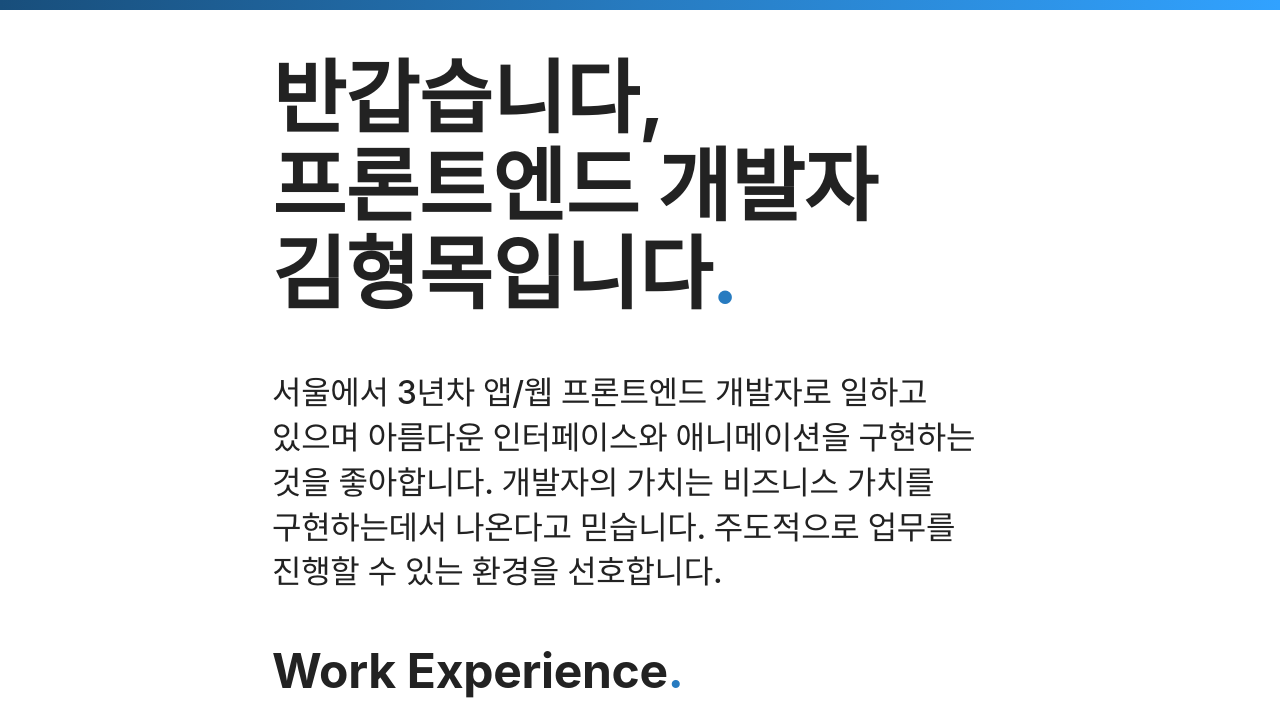
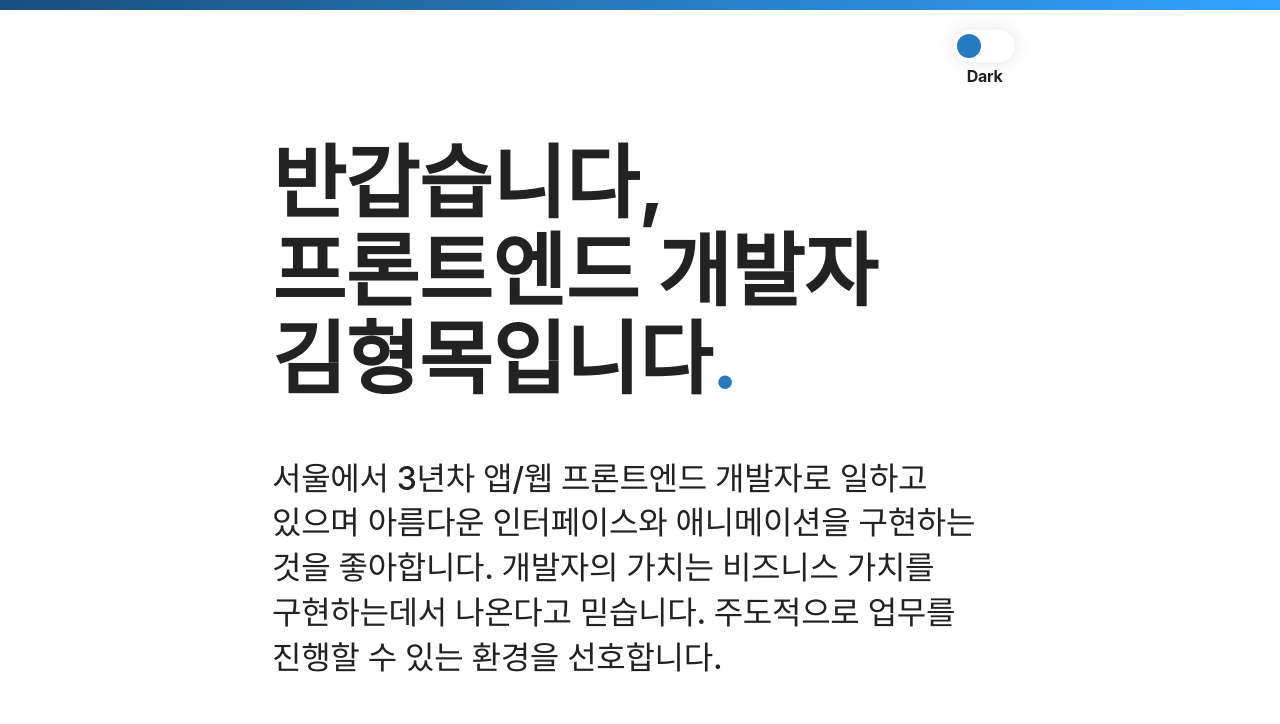
Before and after one commit to hmhm2292/hyungmok-resume, a website built with Parcel: page src/index.html in a window 1280 px wide. Shown: the top 724 px of the page. Built offline with nearby package versions, Linux system fonts and the light colour scheme; a web font is replaced by a local one.

Commit message:
add dark mode

```diff
--- a/src/index.html
+++ b/src/index.html
@@ -39,6 +39,43 @@
 
   <body>
     <div class="container">
+      <div class="toggleContainer">
+        <div class="toggleSwitchContainer">
+          <input
+            onclick="toggleDarkMode()"
+            type="checkbox"
+            id="toggle"
+            hidden
+          />
+          <label for="toggle" class="toggleSwitch">
+            <span class="toggleButton"></span>
+          </label>
+          <div id="toggleLabel" class="toggleLabel">Dark</div>
+        </div>
+        <script>
+          var dark =
+            window.matchMedia &&
+            window.matchMedia("(prefers-color-scheme: dark)").matches;
+
+          var element = document.body;
+          var toggle = document.getElementById("toggle");
+          var toggleLabel = document.getElementById("toggleLabel");
+
+          if (dark) {
+            toggle.checked = true;
+            toggleDarkMode();
+          }
+
+          function toggleDarkMode() {
+            element.classList.toggle("dark-mode");
+            if (toggle.checked) {
+              toggleLabel.innerText = "Light";
+            } else {
+              toggleLabel.innerText = "Dark";
+            }
+          }
+        </script>
+      </div>
       <section>
         <h1>
           반갑습니다,<br />프론트엔드 개발자 김형목입니다<span
--- a/src/main.css
+++ b/src/main.css
@@ -9,7 +9,7 @@
 }
 
 html,
-body {
+body  {
   font-size: 16px;
   word-break: keep-all;
   font-family: Pretendard, -apple-system, BlinkMacSystemFont, Bazier Square,
@@ -23,6 +23,13 @@ body {
   -webkit-font-smoothing: antialiased;
   -moz-osx-font-smoothing: grayscale;
 }
+
+.dark-mode {
+  background-color:#282A35;
+  color: #eeeeee;
+}
+
+
 
 @media screen and (max-width: 960px) {
   html,
@@ -42,6 +49,8 @@ body:before {
   background:#184e7b;
   background: linear-gradient(to right, #184e7b, #277BC0, #31a2ff);
 }
+
+
 
 section {
   padding: 0 2rem;
@@ -131,6 +140,7 @@ ul > li:before {
   width: 100%;
   max-width: 50rem;
   margin: auto;
+  margin-top: 30px;
 }
 
 .period-mark {
@@ -159,9 +169,6 @@ ul > li:before {
   display: flex;
   flex-direction: column;
 }
-
-
-
 .other {
   flex-direction: column;
   padding: 3rem 0;
@@ -187,3 +194,64 @@ ul > li:before {
   display: block;
   margin-bottom: 1.5rem;
 }
+
+.toggleContainer {
+  display: flex;
+  position: relative;
+  justify-content: flex-end;
+  margin-right:25px;
+}
+
+.toggleSwitchContainer {
+  position: relative;
+  display: flex;
+  flex-direction: column;
+  align-items: center;
+  text-align: center;
+}
+
+
+.toggleSwitch {
+  width: 3.8rem;
+  height: 2rem;
+  display: block;
+  position: relative;
+  border-radius: 2rem;
+  background-color:  #ffffff;
+  box-shadow: 0 0 1rem 1px rgba(0 0 0 / 10%);
+  cursor: pointer;
+}
+
+
+.toggleSwitch .toggleButton {
+  width: 1.5rem;
+  height: 1.5rem;
+  position: absolute;
+  top: 50%;
+  left: .2rem;
+  transform: translateY(-50%);
+  border-radius: 50%;
+  background:#277BC0;
+}
+
+.toggleLabel {
+  font-size: 1rem;
+  font-weight: 700;
+  margin-top: 5px;
+}
+
+
+/* 체크박스가 체크될 시 변경되는 요소 */
+#toggle:checked ~ .toggleSwitch {
+  background: #277BC0;
+}
+
+#toggle:checked ~ .toggleSwitch .toggleButton {
+  /* 100% -> 끝위치, 2.8rem -> 버튼 크기 */
+  left: calc(100% - 1.7rem);
+  background: #eeeeee;
+}
+
+.toggleSwitch, .toggleButton {
+  transition: all 0.2s ease-in;
+}
```
